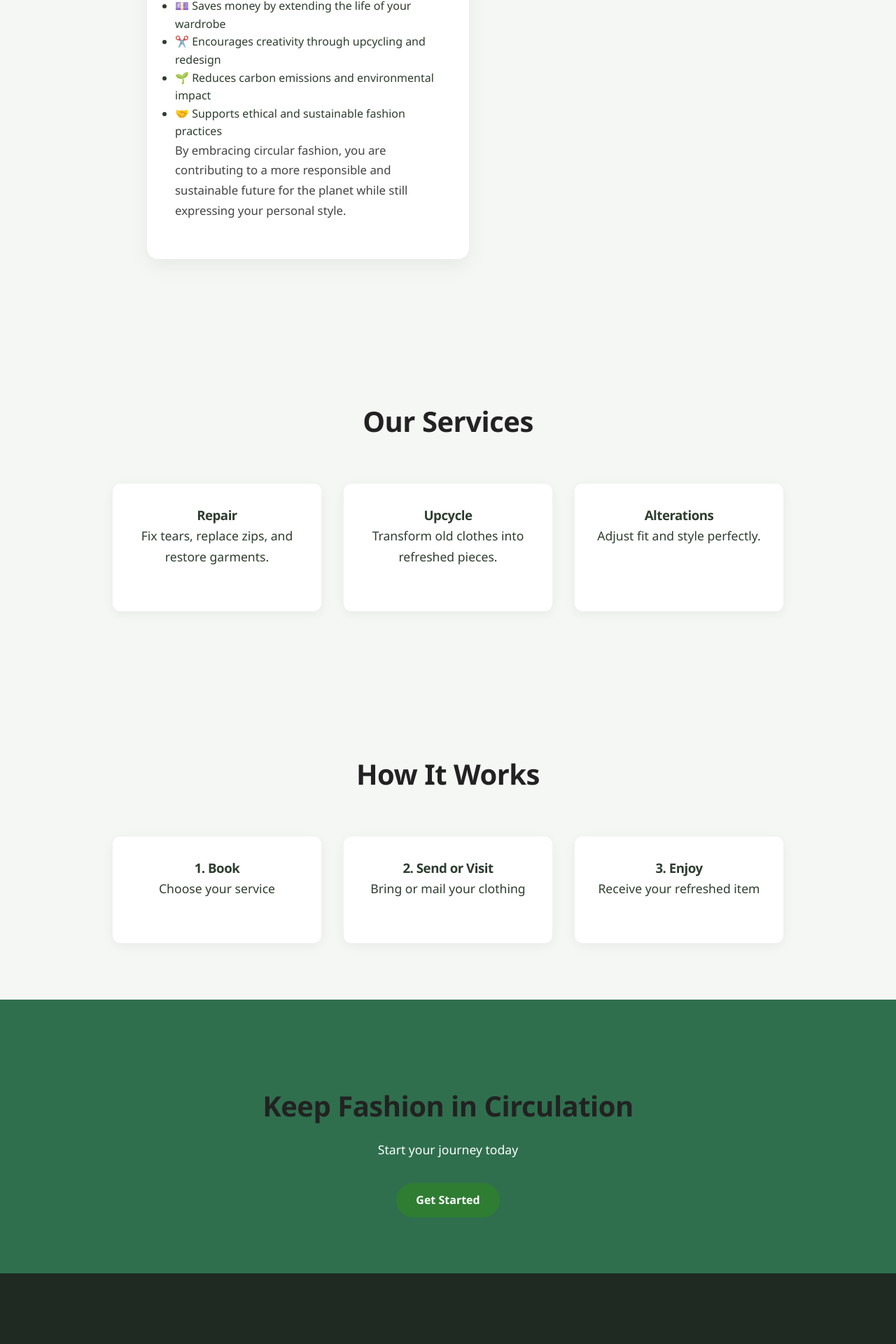
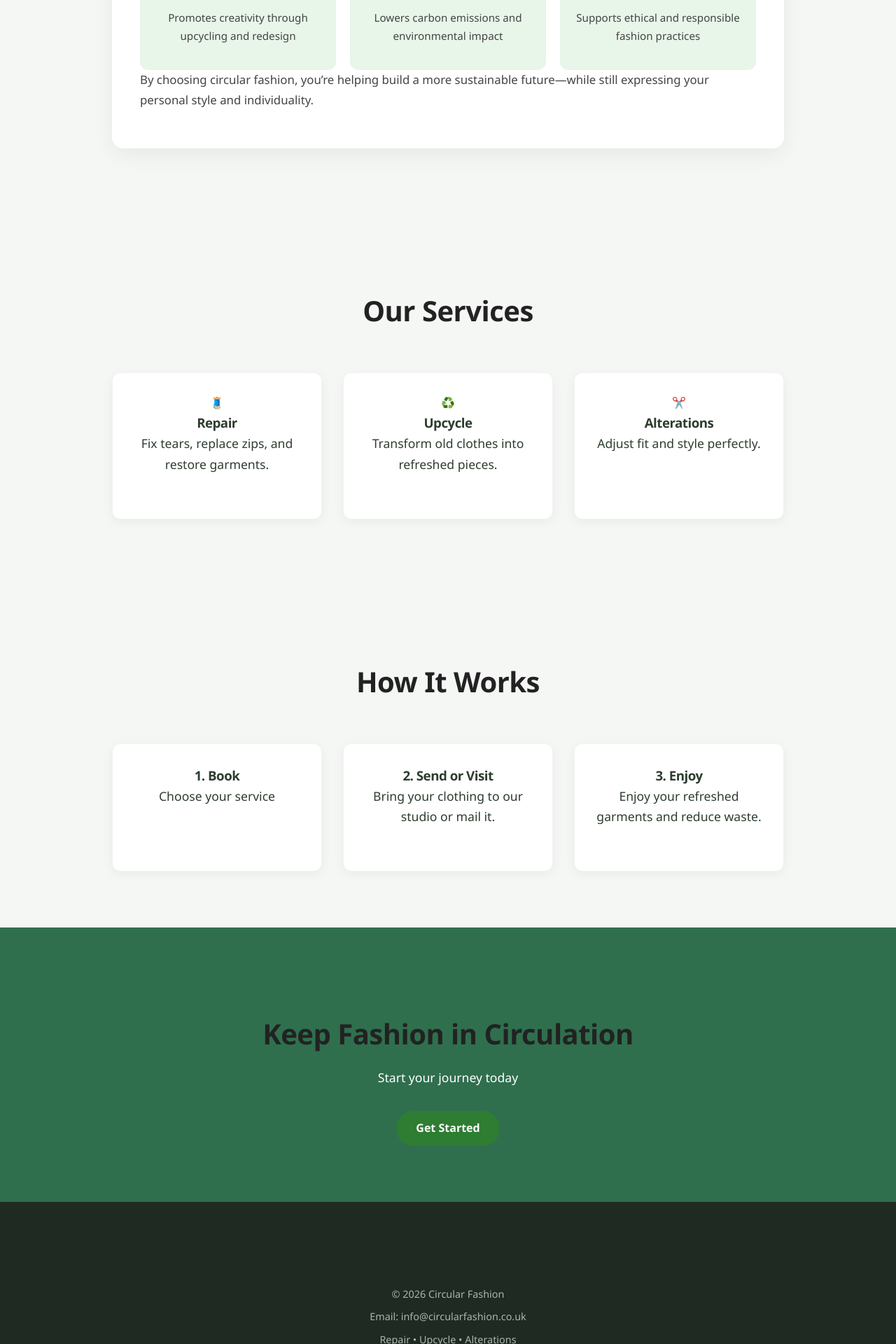
Before and after one commit to ankitsapkota07-stack/Software_engineering_01, a Node server app: page / in a window 1280 px wide. Shown: the part 1501-3421 px from the top of the page at 70% size. Run offline with Node 20, Linux system fonts and the light colour scheme; some libraries are stand-ins or nearby versions.

Commit message:
Over all Design

```diff
--- a/pg-sd2/static/index.pug
+++ b/pg-sd2/static/index.pug
@@ -35,49 +35,68 @@ html(lang="en")
     // About
     section#about.about
     .container.about-container
+
       .about-text
-        h2 Why Circular Fashion?
+        h2 Why Choose Circular Fashion?
+
+        p.lead
+          | Circular fashion is a smarter, more sustainable way to keep clothing in use for longer. Instead of discarding garments, we repair, reuse, and upcycle them—giving every piece a second life while reducing environmental impact.
 
         p
-          | Circular fashion is a sustainable approach that keeps clothing in use for as long as possible. Instead of discarding garments, we focus on repairing, reusing, and upcycling them to extend their life and reduce waste.
+          | This approach not only helps protect the planet but also allows you to continue wearing the clothes you love, with improved longevity and style.
 
-        p
-          | This approach helps protect the environment while allowing you to keep and enjoy the clothes you love.
+        h3 Benefits of Circular Fashion
 
-        p
-          | Choosing circular fashion comes with many benefits:
+        .benefits-grid
+          .benefit-card
+            span 🌍
+            p Reduces textile waste and keeps clothing out of landfills
 
-        ul.about-list
-          li 🌍 Reduces textile waste and keeps clothes out of landfills
-          li ♻️ Promotes reuse, repair, and recycling of garments
-          li 💷 Saves money by extending the life of your wardrobe
-          li ✂️ Encourages creativity through upcycling and redesign
-          li 🌱 Reduces carbon emissions and environmental impact
-          li 🤝 Supports ethical and sustainable fashion practices
+          .benefit-card
+            span ♻️
+            p Encourages reuse, repair, and recycling of garments
 
-        p
-          | By embracing circular fashion, you are contributing to a more responsible and sustainable future for the planet while still expressing your personal style.
+          .benefit-card
+            span 💷
+            p Saves money by extending the life of your wardrobe
 
-      .about-image
-        img(src="https://images.unsplash.com/photo-1521335629791-ce4aec67dd47?auto=format&fit=crop&w=800&q=60", alt="Sustainable fashion")
+          .benefit-card
+            span ✂️
+            p Promotes creativity through upcycling and redesign
 
+          .benefit-card
+            span 🌱
+            p Lowers carbon emissions and environmental impact
+
+          .benefit-card
+            span 🤝
+            p Supports ethical and responsible fashion practices
+
+        p.closing
+          | By choosing circular fashion, you’re helping build a more sustainable future—while still expressing your personal style and individuality.
+
+    // Services
     section#services.services
       .section-content
         h2 Our Services
 
         .service-grid
           .service-card
+            .icon 🧵
             h3 Repair
             p Fix tears, replace zips, and restore garments.
 
           .service-card
+            .icon ♻️
             h3 Upcycle
             p Transform old clothes into refreshed pieces.
 
           .service-card
+            .icon ✂️
             h3 Alterations
             p Adjust fit and style perfectly.
 
+    // Process
     section#process.process
       .section-content
         h2 How It Works
@@ -89,21 +108,25 @@ html(lang="en")
 
           .step
             h3 2. Send or Visit
-            p Bring or mail your clothing
+            p Bring your clothing to our studio or mail it.
+
 
           .step
             h3 3. Enjoy
-            p Receive your refreshed item
+            p Enjoy your refreshed garments and reduce waste.
 
+    // CTA
     section.cta
       .section-content
         h2 Keep Fashion in Circulation
         p Start your journey today
         a.btn.primary(href="/login") Get Started
 
+    // Footer
     footer#contact.site-footer
       .section-content
         p © 2026 Circular Fashion
         p Email: info@circularfashion.co.uk
+        p Repair • Upcycle • Alterations
 
     script(src="/script.js")
--- a/pg-sd2/static/styles.css
+++ b/pg-sd2/static/styles.css
@@ -217,9 +211,9 @@ section p {
   opacity: 0.8;
 }
 
-/* --- About Section (NEW IMPROVED) --- */
+/* --- ABOUT SECTION (IMPROVED) --- */
 .about-container {
-  max-width: 900px;
+  max-width: 1000px;
   margin: 0 auto;
   padding: 80px 20px;
 }
@@ -234,43 +228,52 @@ section p {
 
 .about-text h2 {
   text-align: center;
-  font-size: 2.5rem;
+  font-size: 2.8rem;
   margin-bottom: 20px;
   color: #2e7d32;
 }
 
-.about-text p {
-  font-size: 1.05rem;
-  line-height: 1.7;
-  color: #444;
-  margin-bottom: 15px;
-}
-
-.about-text .title {
-  margin-top: 25px;
-  font-weight: 600;
-  font-size: 1.2rem;
+.about-text h3 {
+  margin-top: 40px;
+  margin-bottom: 20px;
   color: #2e3d2f;
 }
 
-.benefits-list {
-  list-style: none;
-  padding: 0;
-  margin-top: 15px;
+.about-text p {
+  font-size: 1.05rem;
+  margin-bottom: 15px;
+  color: #444;
 }
 
-.benefits-list li {
-  background: #e8f5e9;
-  margin-bottom: 12px;
-  padding: 12px 15px;
-  border-radius: 10px;
-  font-size: 1rem;
-  transition: transform 0.2s, box-shadow 0.2s;
+/* Benefits Grid */
+.benefits-grid {
+  display: grid;
+  grid-template-columns: repeat(auto-fit, minmax(220px, 1fr));
+  gap: 20px;
 }
 
-.benefits-list li:hover {
-  transform: translateX(6px);
-  box-shadow: 0 4px 12px rgba(0,0,0,0.08);
+/* Benefit Card */
+.benefit-card {
+  background: #e8f5e9;
+  padding: 20px;
+  border-radius: 12px;
+  text-align: center;
+  transition: transform 0.25s, box-shadow 0.25s;
+}
+
+.benefit-card span {
+  font-size: 1.8rem;
+  display: block;
+  margin-bottom: 10px;
+}
+
+.benefit-card p {
+  font-size: 0.95rem;
+}
+
+.benefit-card:hover {
+  transform: translateY(-6px);
+  box-shadow: 0 6px 15px rgba(0,0,0,0.08);
 }
 
 /* --- Responsive --- */
```
Also changed, not shown: other parts of pg-sd2/static/styles.css (+17 -24 lines).
